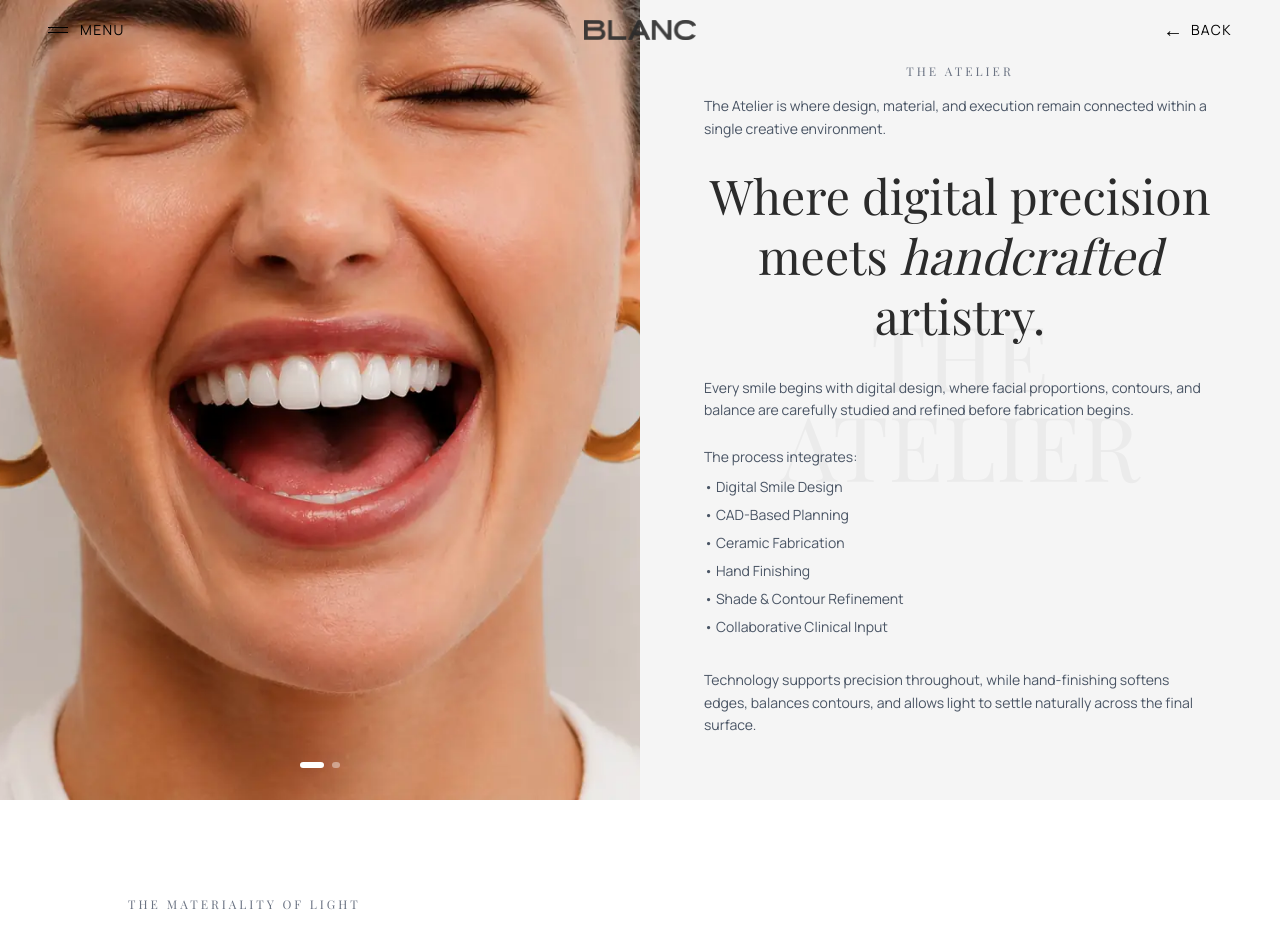
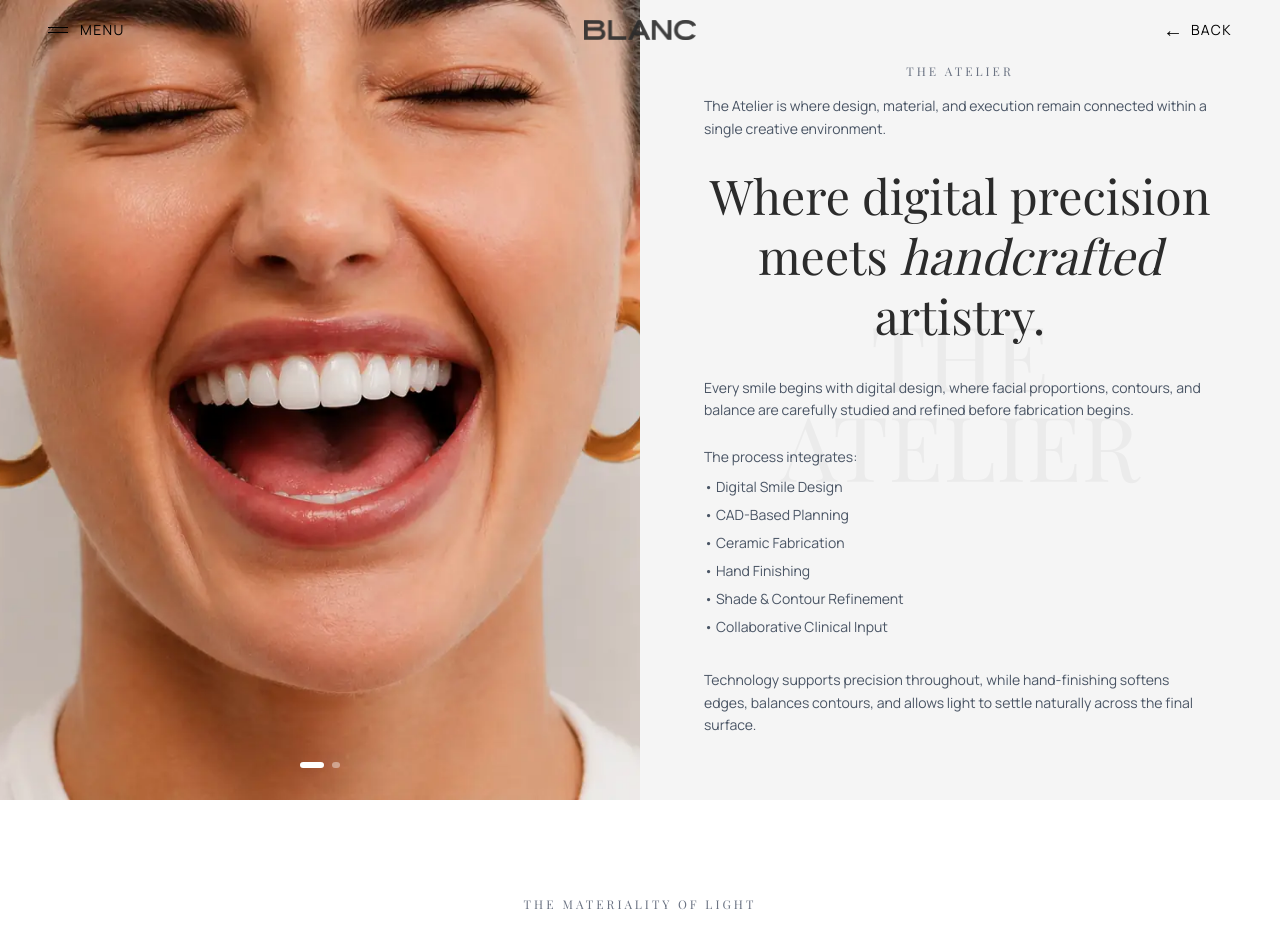
Before and after one commit to Ladwa14/blanc-website, a Next.js app: page /atelier in a window 1280 px wide. Shown: the top 934 px of the page. Built offline with nearby package versions, Linux system fonts and the light colour scheme; a web font is replaced by a local one.

Commit message:
text centered

```diff
--- a/app/atelier/page.tsx
+++ b/app/atelier/page.tsx
@@ -201,7 +201,7 @@ export default function Page() {
       {/* MATERIALITY OF LIGHT */}
       <section className="bg-white py-24 px-6 md:px-16">
         <div className="max-w-5xl mx-auto">
-          <p className="text-xs tracking-[0.25em] text-gray-500 mb-4 font-playfair">
+          <p className="text-xs tracking-[0.25em] text-gray-500 mb-4 font-playfair text-center">
             THE MATERIALITY OF LIGHT
           </p>
 
```
